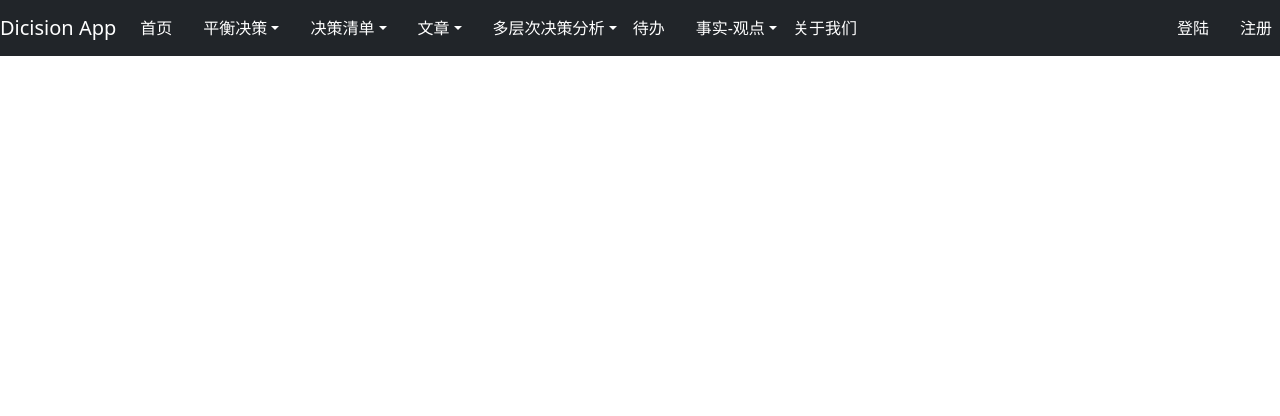
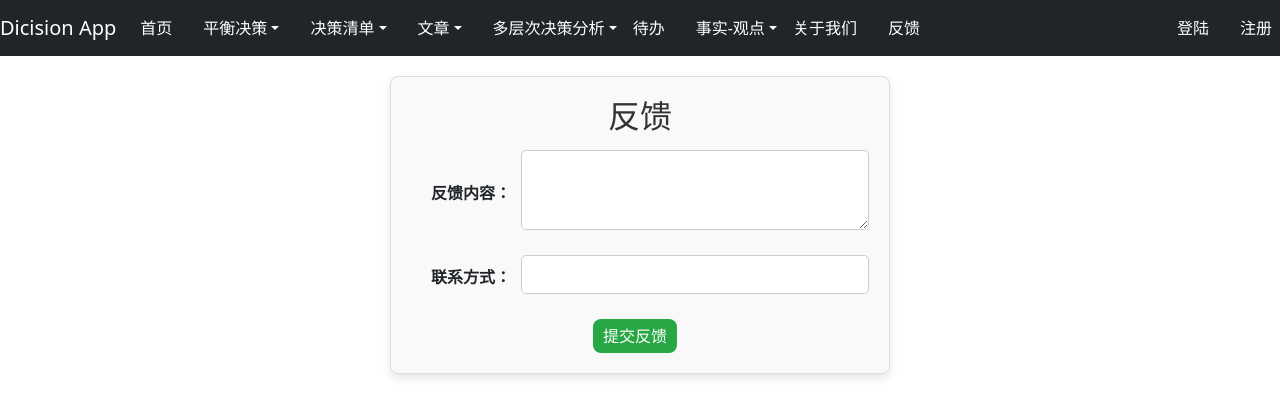
Before and after one commit to tuxiantian/decision-app, a React (Create React App) app: page /feedback in a window 1280 px wide. Shown: the top 416 px of the page. Built offline with nearby package versions, Linux system fonts and the light colour scheme; no server answers; a small style sheet from the web is missing.

Commit message:
用户反馈

```diff
--- a/src/App.js
+++ b/src/App.js
@@ -30,6 +30,7 @@ import FactOpinionAnalyzer from './components/FactOpinionAnalyzer';
 import AnalysisList from './components/AnalysisList';
 import AnalysisDetail from './components/AnalysisDetail';
 import AboutUs from './AboutUs';
+import FeedbackForm from './components/FeedbackForm';
 
 function App() {
   const [username, setUsername] = useState(null); // 存储用户名
@@ -96,6 +97,7 @@ function App() {
                 <NavDropdown.Item as={Link} to="/argument-evaluator-list" className="nav-dropdown-item">事实观点分析列表</NavDropdown.Item>
               </NavDropdown>
               <Nav.Link as={Link} to="/about-us">关于我们</Nav.Link>
+              <Nav.Link as={Link} to="/feedback">反馈</Nav.Link>
             </Nav>
             <Nav className="ms-auto">
               {username ? (
@@ -141,6 +143,7 @@ function App() {
             <Route path="/argument-evaluator" element={<FactOpinionAnalyzer />} />
             <Route path="/argument-evaluator-list" element={<AnalysisList />} />
             <Route path="/analysis-detail/:id" element={<AnalysisDetail />} />
+            <Route path="/feedback" element={<FeedbackForm />} />
         </Routes>
       </div>
 
--- /dev/null
+++ b/src/components/FeedbackForm.css
@@ -0,0 +1,46 @@
+.feedback-form-container {
+    max-width: 500px;  /* 限制表单宽度 */
+    margin: 0 auto;  /* 居中对齐 */
+    padding: 20px;
+    border: 1px solid #ddd;
+    border-radius: 8px;
+    background-color: #f9f9f9;
+    box-shadow: 0 4px 8px rgba(0, 0, 0, 0.1);
+}
+
+.feedback-form h2 {
+    text-align: center;
+    margin-bottom: 20px;
+}
+
+.form-group {
+    display: flex;
+    align-items: center;
+    margin-bottom: 15px;
+}
+
+.form-group label {
+    width: 100px;  /* 标签固定宽度 */
+    margin-right: 10px;
+    text-align: right;
+    font-weight: bold;
+}
+
+.form-input {
+    flex: 1;
+    padding: 8px;
+    border: 1px solid #ccc;
+    border-radius: 4px;
+    font-size: 14px;
+}
+
+textarea.form-input {
+    height: 80px;  /* 适当增加文本区域的高度 */
+    resize: vertical;  /* 用户可以调整文本区域高度 */
+}
+
+.feedback-message {
+    text-align: center;
+    color: green;
+    margin-top: 15px;
+}
--- /dev/null
+++ b/src/components/FeedbackForm.js
@@ -0,0 +1,54 @@
+import React, { useState } from 'react';
+import './FeedbackForm.css';
+import api from './api.js'
+
+const FeedbackForm = () => {
+    const [description, setDescription] = useState('');
+    const [contactInfo, setContactInfo] = useState('');
+    const [message, setMessage] = useState('');
+
+    const handleSubmit = async (e) => {
+        e.preventDefault();
+        try {
+            await api.post('/api/feedback', {
+                description,
+                contact_info: contactInfo,
+            });
+            setMessage("反馈已成功提交！");
+            setDescription('');
+            setContactInfo('');
+        } catch (error) {
+            setMessage("提交反馈时出现错误，请稍后重试。");
+        }
+    };
+
+    return (
+        <div className="feedback-form-container">
+            <h2>反馈</h2>
+            <form onSubmit={handleSubmit} className="feedback-form">
+                <div className="form-group">
+                    <label>反馈内容：</label>
+                    <textarea
+                        value={description}
+                        onChange={(e) => setDescription(e.target.value)}
+                        required
+                        className="form-input"
+                    />
+                </div>
+                <div className="form-group">
+                    <label>联系方式：</label>
+                    <input
+                        type="text"
+                        value={contactInfo}
+                        onChange={(e) => setContactInfo(e.target.value)}
+                        className="form-input"
+                    />
+                </div>
+                <button type="submit" className="green-button">提交反馈</button>
+                {message && <p className="feedback-message">{message}</p>}
+            </form>
+        </div>
+    );
+};
+
+export default FeedbackForm;
```
